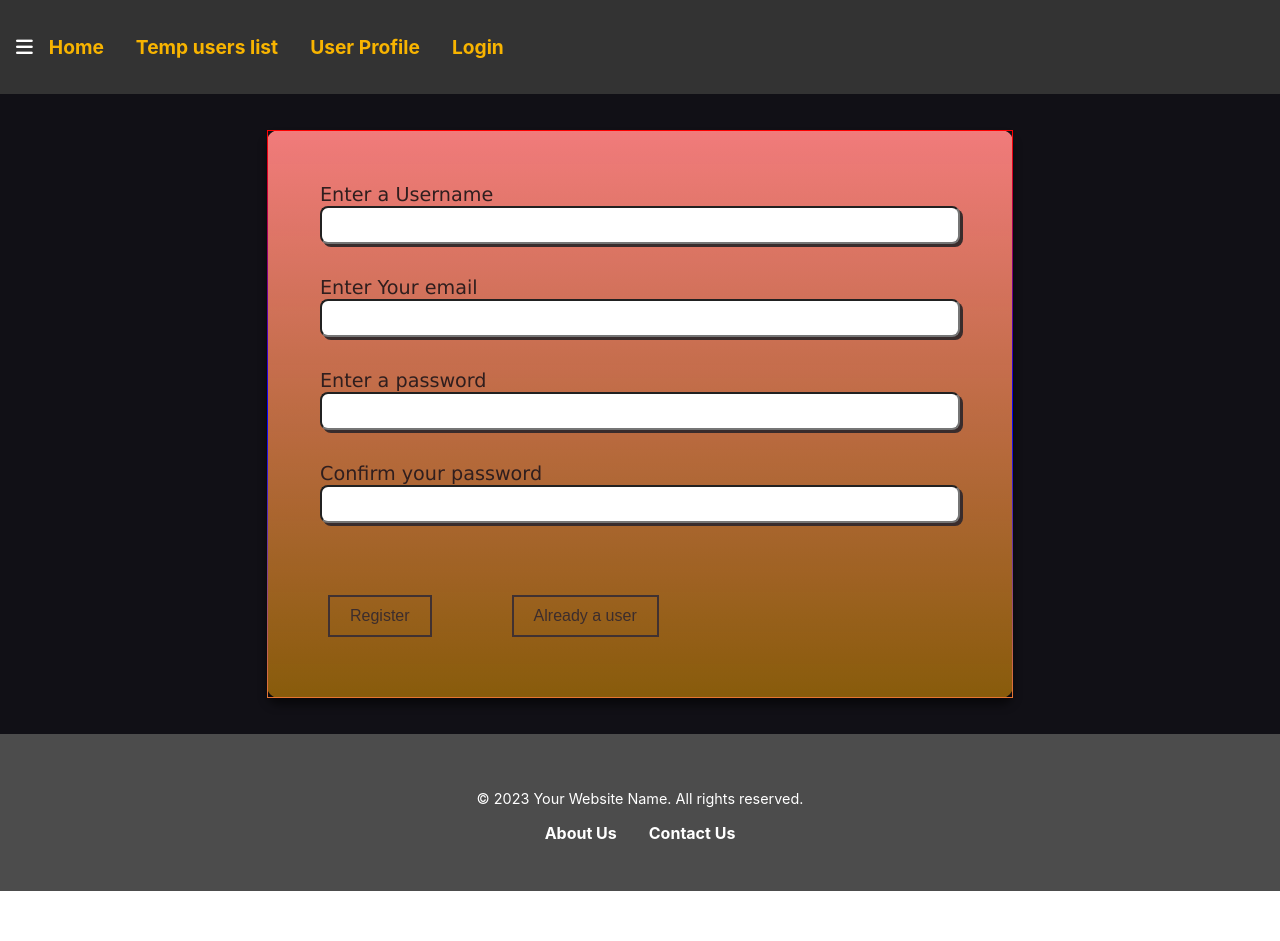
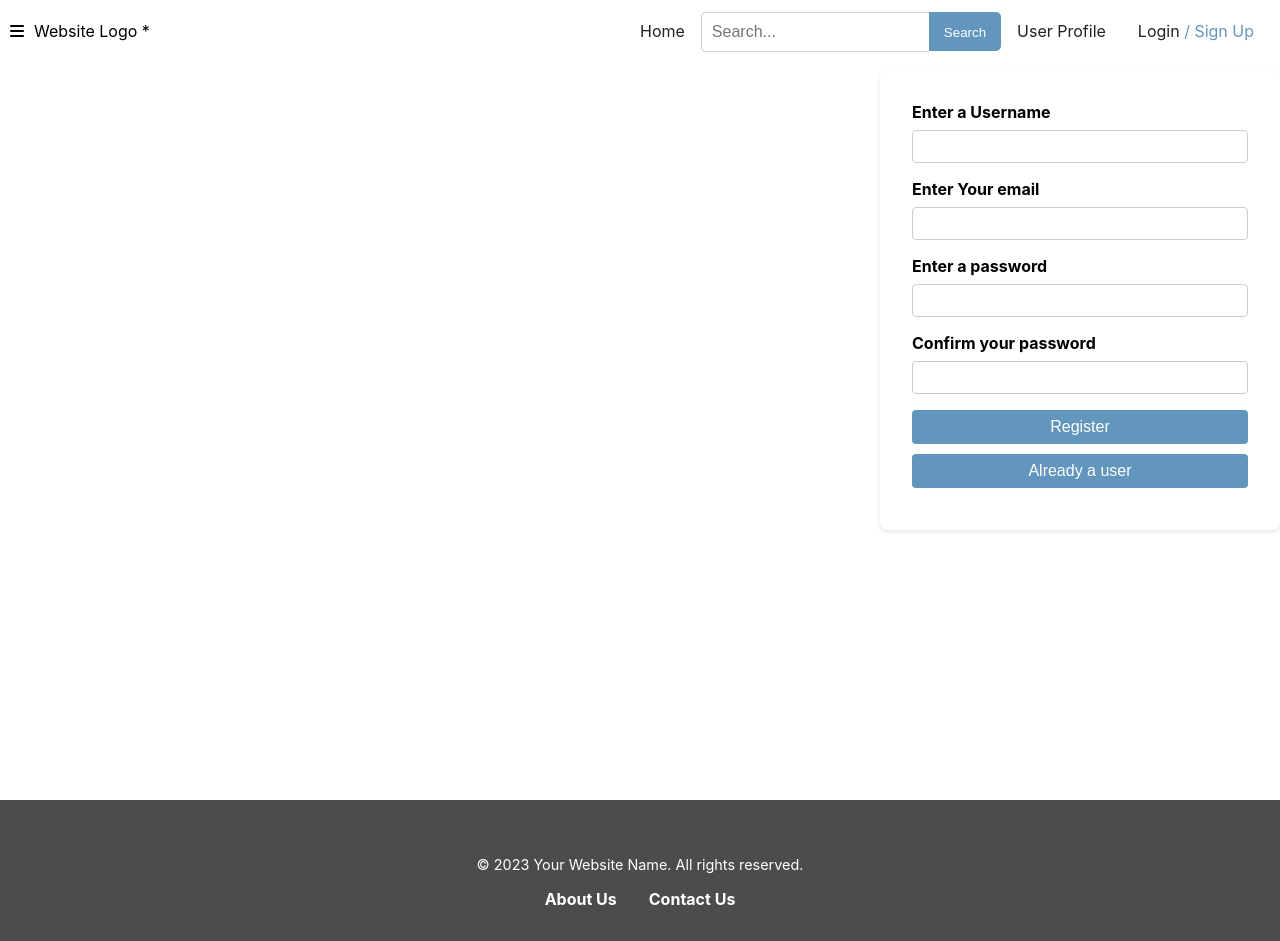
Before and after one commit to jayant-lohchab/second-life-market, a React (Create React App) app: page /login in a window 1280 px wide. Before the commit the page ends 891 px from the top, so only its background shows below. Built offline with nearby package versions, Linux system fonts and the light colour scheme.

Commit message:
navbar and login signup

```diff
--- a/src/Pages/RootPage.js
+++ b/src/Pages/RootPage.js
@@ -8,7 +8,7 @@ const RootPage = () => {
     <>
       <MainNavigation />
       <main>
-        <Outlet />
+        <Outlet/>
       </main>
 
       <MainFooter />
--- a/src/components/LoginAndRegister.js
+++ b/src/components/LoginAndRegister.js
@@ -31,7 +31,7 @@ const LoginAndRegister = () => {
 
     }
   const login = (
-    <form>
+    <form className={classes.loginPage}>
       <div className={classes.username}>
         <label>Username</label>
         <input />
@@ -40,12 +40,12 @@ const LoginAndRegister = () => {
         <label>Password</label>
         <input />
       </div>
-      <button onClick={loginhandler}>Login</button>
-      <button onClick={changeToRegisterHandler}>New User?</button>
+      <button className={classes.loginPageBtns} onClick={loginhandler}>Login</button>
+      <button className={classes.loginPageBtns} onClick={changeToRegisterHandler}>New User?</button>
     </form>
   );
   const register = (
-    <form onSubmit={registerHandler}>
+    <form className={classes.registerPage} onSubmit={registerHandler}>
       <div className={classes.username}>
         <label>Enter a Username</label>
         <input name="username" />
@@ -62,18 +62,21 @@ const LoginAndRegister = () => {
         <label>Confirm your password</label>
         <input name="password"/>
       </div>
-      <button type="submit">Register</button>
-      <button onClick={changeToLoginHandler}>Already a user</button>
+      <button className={classes.loginPageBtns} type="submit">Register</button>
+      <button className={classes.loginPageBtns} onClick={changeToLoginHandler}>Already a user</button>
     </form>
   )
   const tempLoggedIn = (<>
   <h1> The user is Logged in </h1>
-  <button onClick={logoutHandler}>LogOut</button>
+  <button className={classes.loginPageBtns} onClick={logoutHandler}>LogOut</button>
   </>)
   return (
-    <main>
-      {isLoggedIn ? tempLoggedIn : <Card>{isUser ? login:register}</Card>}
-    </main>
+    <div className={classes.loginregisterMain}>
+      <div className={classes.loginregisterImage}>
+      <img src='' />
+      </div>
+      {isLoggedIn ? tempLoggedIn : <Card className={classes.formPage}>{isUser ? login:register}</Card>}
+    </div>
   );
 };
 
--- a/src/components/LoginAndRegister.module.css
+++ b/src/components/LoginAndRegister.module.css
@@ -1,13 +1,63 @@
-main{
-    background-color: rgb(17, 16, 22);
-    padding: 0;
-    margin: 0;
-}
 
-.username{
+/* LoginAndRegister.module.css */
+.username {
+    margin-bottom: 1rem;
+    color:black;
+  }
+
+  .registerPage , .loginPage {
+    width: 400px;
+    margin: 0 auto;
+    padding: 2rem;
+    border-radius: 8px;
+    background-color: #ffffff;
+    box-shadow: 0px 2px 4px rgba(0, 0, 0, 0.1);
+    margin-top:70px;
+
+  }
+
+  .registerPage label , .loginPage label{
+    font-weight: bold;
+    display: block;
+    margin-bottom: 0.5rem;
+  }
+  .registerPage input , .loginPage input{
+    width: 100%;
+    padding: 0.5rem;
+    border: 1px solid #ccc;
+    border-radius: 4px;
+    outline: none;
+  }
+
+
+  .loginPageBtns{
+    display: block;
+    width: 100%;
+    padding: 0.5rem;
+    background-color: #6396bd   ;
+    color: #fff;
+    border: none;
+    border-radius: 4px;
+    cursor: pointer;
+    font-size: 1rem;
+    transition: background-color 0.2s ease-in-out;
+    margin-block:10px;
+  }
+
+  .loginPageBtns:hover {
+    background-color: #477aa1;
+  }
+
+  .loginregisterMain{
+    height:100vh;
     display: flex;
-    flex-direction: column;
-    /* justify-content: center; */
-    width: 50vw;
-    margin: 4vh;
-}
+
+  }
+
+  .loginregisterImage{
+flex: 1;
+  }
+  .formPage{
+flex: 1;
+
+  }
--- a/src/components/MainNavigation.js
+++ b/src/components/MainNavigation.js
@@ -34,11 +34,14 @@ const MainNavigation = () => {
       </>}
       <nav>
 
-        <ul className={classes.navList}>
+        <div className={classes.navList}>
+          <div className={classes.headerLeft}>
+
 
           <div className={classes.sidebarLogo} onClick={sidebarToggle}><i className="fas fa-bars"></i></div>
-
-
+          <div className={classes.mainLogo}>Website Logo *</div>
+          </div>
+           <ul>
           <li>
             <NavLink
               to="/"
@@ -50,7 +53,14 @@ const MainNavigation = () => {
               Home
             </NavLink>
           </li>
-          <li>
+          <div class={classes.sesarchContainer}>
+               <input type="text" className={classes.searchInput} placeholder="Search..." />
+
+               <button class={classes.searchButton}>
+                 Search
+               </button>
+             </div>
+          {/* <li>
             <NavLink
               to="listings"
               className={({ isActive }) =>
@@ -60,7 +70,7 @@ const MainNavigation = () => {
             >
               Temp users list
             </NavLink>
-          </li>
+          </li> */}
           {/* <li>
             <NavLink
               to="sell"
@@ -94,7 +104,7 @@ const MainNavigation = () => {
               User Profile
             </NavLink>
           </li>
-          <li>
+          <li className={classes.loginSignup}>
             <NavLink
               to="login"
               className={({ isActive }) =>
@@ -102,10 +112,11 @@ const MainNavigation = () => {
               }
               end
             >
-              Login
+              Login <span>/ Sign Up </span>
             </NavLink>
           </li>
-        </ul>
+          </ul>
+        </div>
       </nav>
     </header>
   );
--- a/src/components/MainNavigation.module.css
+++ b/src/components/MainNavigation.module.css
@@ -1,36 +1,103 @@
 /* MainNavigation.module.css */
 
 /* Header Styles */
+
+*{
+  margin: 0;
+  padding: 0;
+  box-sizing: border-box;
+}
 .header {
-    background-color: #333;
+    /* background-color: #333; */
     color: white;
-    padding: 1rem;
+    /* padding: 10px; */
+
+
   }
 
   /* Navigation Styles */
   .navList {
     list-style-type: none;
-    padding: 0;
+    padding: 10px;
     display: flex;
-    justify-content: flex-start; /* Align links to the left */
-    font-size: larger;
+    justify-content:space-between; /* Align links to the left */
+    position: fixed;
+    background: white;
+    width: 100%;
+    top:0;
   }
+  .navList ul {
+    list-style:none;
+    display:flex;
+    margin-block: 0px;
 
+  }
   .navList li {
-    margin: 0 1rem;
+    margin: auto 1rem;
   }
 
   /* NavLink Styles */
   .navList a{
-    color: #f8b400; /* Yellow color for links */
+    color: #212121; /* Yellow color for links */
     text-decoration: none;
-    font-weight: bold;
+
   }
 
   .navList a:hover,
   .navList a:active {
-    color: #3498db; /* Blue color on hover */
-    transform: translateY(-2px);
+    color: #989898; /* Blue color on hover */
+    text-decoration: underline;
+  }
+
+  .headerLeft{
+    display:flex;
+  }
+
+
+
+  .searchContainer {
+    display: flex;
+    align-items: center;
+    max-width: 300px;
+    border: 1px solid #ccc;
+    border-radius: 5px;
+    overflow: hidden;
+  }
+
+  .searchInput {
+    flex: 1;
+    border-top: 1.5px solid rgba(128, 128, 128, 0.388);
+    border-bottom: 1.5px solid rgba(128, 128, 128, 0.388);
+    border-left: 1.5px solid rgba(128, 128, 128, 0.388);
+    border-right:none;
+    padding: 10px;
+    font-size: 16px;
+    outline: none;
+    border-radius: 5px 0 0 5px;
+    margin-top:2px;
+  }
+
+  .searchButton {
+    background-color: #6396bd;
+    color: white;
+    border: none;
+    padding: 13px 15px 11px 15px;
+    cursor: pointer;
+    transition: background-color 0.3s;
+    border-radius: 0 5px 5px 0;
+  }
+
+  .searchButton:hover {
+    background-color: #45718c;
+  }
+
+  .sidebarLogo{
+    color:black;
+    margin:auto;
+  }
+
+  .loginSignup span{
+    color:#6396bd;
   }
   .sidebar {
     position: fixed;
@@ -42,19 +109,33 @@
     transition: left 0.3s ease-in-out;
     z-index: 9;
   }
+  .mainLogo{
+    margin: auto 10px;
+    color:black;
 
+  }
 
 
   .toggleButton {
     position: absolute;
-    top: -28px;
-    right: -32px;
+    top: 18px;
+    right: 18px;
     background: none;
     border: none;
     color: black;
     font-size: 29px;
     cursor: pointer;
     z-index: 1;
+    background:transparent;
+    transition: transform 1s;
+}
+.toggleButton:hover{
+  background:transparent;
+  border:0.5px solid grey;
+  color:rgb(104, 103, 103);
+  transform: rotate(180);
+  background:rgb(37, 36, 36);
+
 }
 
 .sidebar ul {
@@ -82,7 +163,42 @@
   position: absolute;
   background-color: #0000008f;
 
-  margin-top:-12px;
+  margin-top:-16px;
 
 
 }
+
+.search-container {
+  display: flex;
+  align-items: center;
+  max-width: 300px;
+  border: 1px solid #ccc;
+  border-radius: 5px;
+  overflow: hidden;
+}
+
+.search-input {
+  flex: 1;
+  border: none;
+  padding: 10px;
+  font-size: 16px;
+  outline: none;
+}
+
+.search-button {
+  background-color: #3498db;
+  color: white;
+  border: none;
+  padding: 10px 15px;
+  cursor: pointer;
+  transition: background-color 0.3s;
+}
+
+.search-button:hover {
+  background-color: #2980b9;
+}
+
+/* Font Awesome icon style */
+.fa {
+  font-size: 18px;
+}
--- a/src/components/utils/Card.module.css
+++ b/src/components/utils/Card.module.css
@@ -1,4 +1,4 @@
-
+/*
 .background{
     display: flex;
     justify-content: center;
@@ -44,8 +44,8 @@ input{
     border-radius: 8px;
     box-shadow: 3px 3px rgb(57, 44, 44);
     height: 4vh;
-}
-button {
+} */
+/* button {
     display: inline-block;
     padding: 10px 20px;
     border: 2px solid rgb(64, 49, 49);
@@ -61,4 +61,4 @@ button {
     transform: scale(1.1);
     background-color: rgb(37, 16, 16);
     color: white;
-  }
+  } */
```
